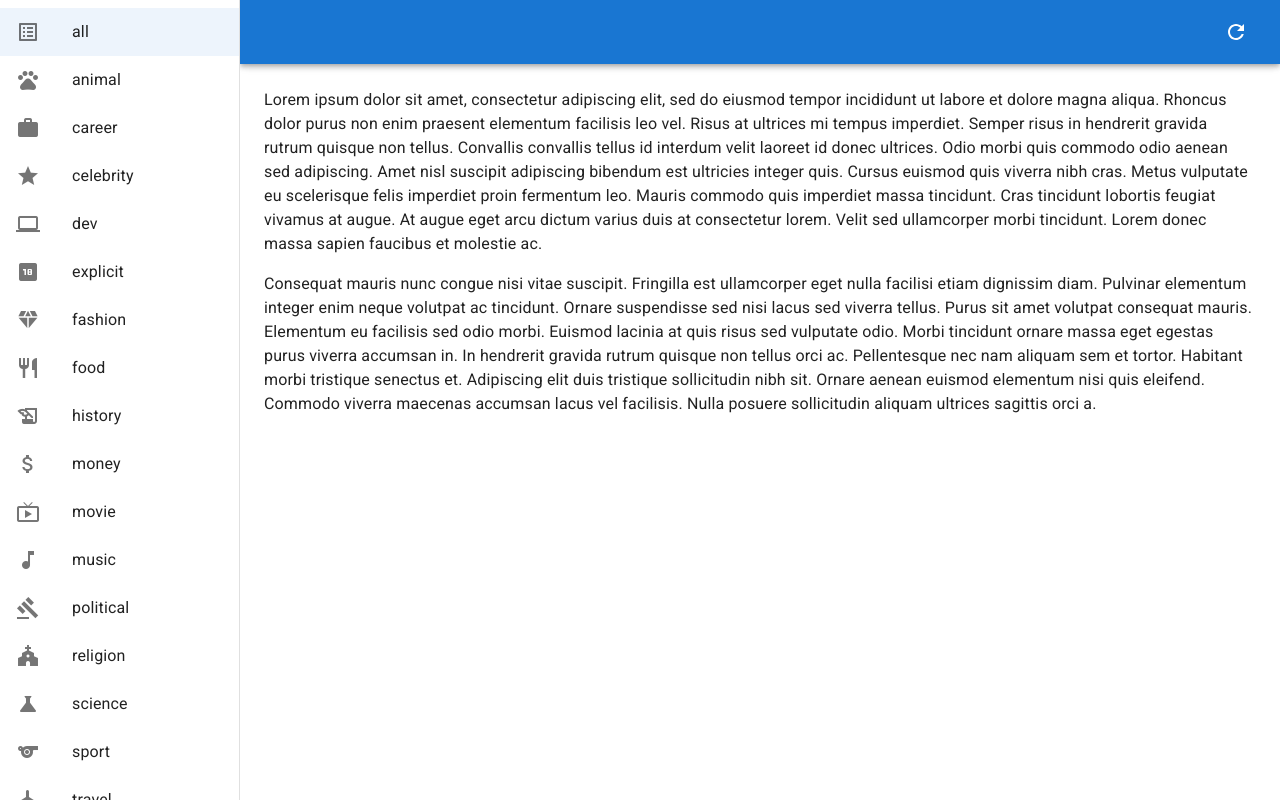
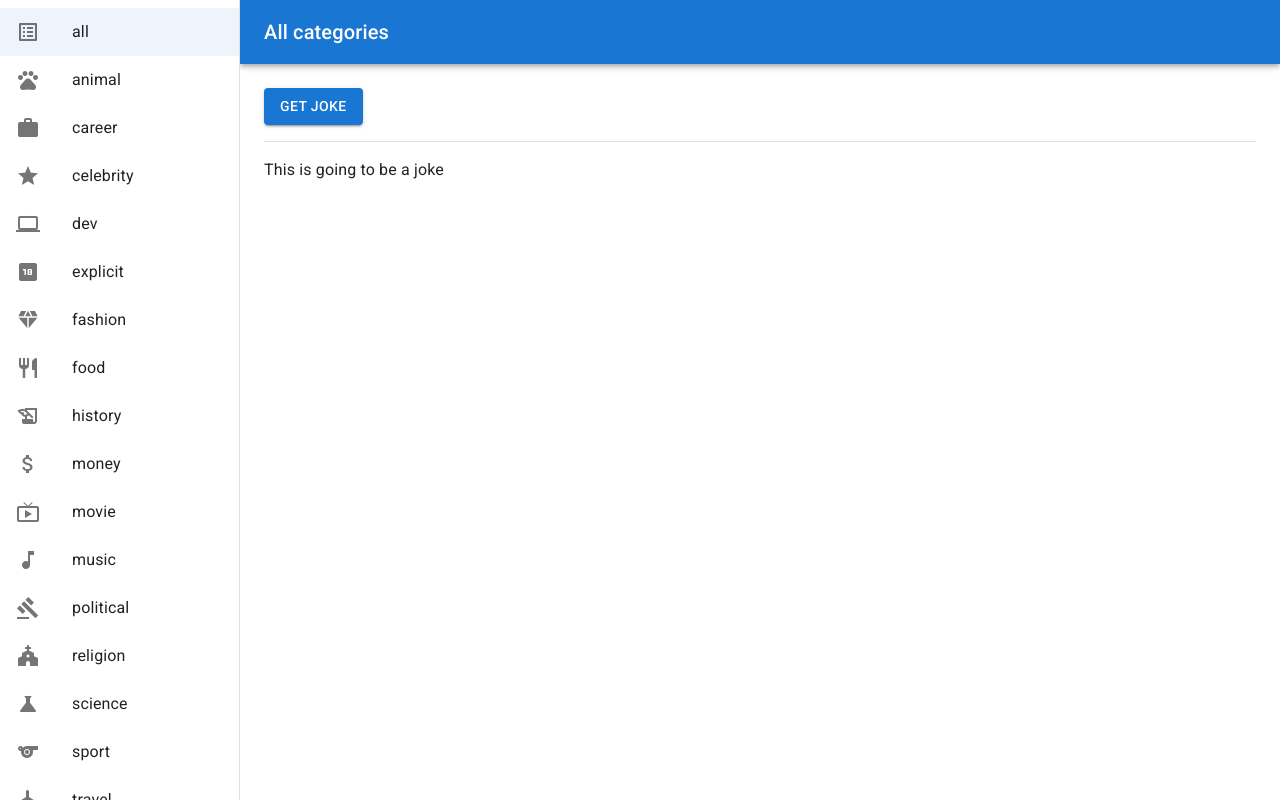
Before and after one commit to DeniLark/chuck-norris-jokes, a React (Vite) app: page / in a window 1280 px wide. Built offline with nearby package versions, Linux system fonts and the light colour scheme.

Commit message:
page get joke: design changed

```diff
--- a/src/Components/AppHeader.tsx
+++ b/src/Components/AppHeader.tsx
@@ -1,7 +1,12 @@
 import AppBar from "@mui/material/AppBar"
-import { Box, IconButton, Toolbar } from "@mui/material"
+import {
+  IconButton,
+  Toolbar,
+  Typography,
+} from "@mui/material"
 import MenuIcon from "@mui/icons-material/Menu"
-import RefreshIcon from "@mui/icons-material/Refresh"
+import { inflectionCategory } from "../utils"
+import { useAppSelector } from "../store/hooks"
 
 interface IProps {
   drawerWidth: number
@@ -12,6 +17,11 @@ function Header({
   drawerWidth,
   handleDrawerToggle,
 }: IProps) {
+  const category = useAppSelector((state) =>
+    state.app.categories.find((c) => c.selected && c.title)
+  )
+  const title = inflectionCategory(category?.title || "")
+
   return (
     <AppBar
       position="fixed"
@@ -20,13 +30,7 @@ function Header({
         ml: { sm: `${drawerWidth}px` },
       }}
     >
-      <Toolbar
-        sx={{
-          display: "flex",
-          justifyContent: "space-between",
-        }}
-      >
-        <Box>
+      <Toolbar>
         <IconButton
           color="inherit"
           aria-label="open drawer"
@@ -36,12 +40,17 @@ function Header({
         >
           <MenuIcon />
         </IconButton>
-        </Box>
-        <Box>
-          <IconButton color="inherit">
-            <RefreshIcon />
-          </IconButton>
-        </Box>
+        <Typography
+          variant="h6"
+          component="span"
+          sx={{
+            "&:first-letter": {
+              textTransform: "uppercase",
+            },
+          }}
+        >
+          {title}
+        </Typography>
       </Toolbar>
     </AppBar>
   )
--- a/src/Components/AppMain.tsx
+++ b/src/Components/AppMain.tsx
@@ -1,4 +1,10 @@
-import { Box, Toolbar, Typography } from "@mui/material"
+import {
+  Box,
+  Button,
+  Divider,
+  Toolbar,
+  Typography,
+} from "@mui/material"
 
 interface IProps {
   drawerWidth: number
@@ -15,44 +21,9 @@ function AppMain({ drawerWidth }: IProps) {
       }}
     >
       <Toolbar />
-      <Typography paragraph>
-        Lorem ipsum dolor sit amet, consectetur adipiscing
-        elit, sed do eiusmod tempor incididunt ut labore et
-        dolore magna aliqua. Rhoncus dolor purus non enim
-        praesent elementum facilisis leo vel. Risus at
-        ultrices mi tempus imperdiet. Semper risus in
-        hendrerit gravida rutrum quisque non tellus.
-        Convallis convallis tellus id interdum velit laoreet
-        id donec ultrices. Odio morbi quis commodo odio
-        aenean sed adipiscing. Amet nisl suscipit adipiscing
-        bibendum est ultricies integer quis. Cursus euismod
-        quis viverra nibh cras. Metus vulputate eu
-        scelerisque felis imperdiet proin fermentum leo.
-        Mauris commodo quis imperdiet massa tincidunt. Cras
-        tincidunt lobortis feugiat vivamus at augue. At
-        augue eget arcu dictum varius duis at consectetur
-        lorem. Velit sed ullamcorper morbi tincidunt. Lorem
-        donec massa sapien faucibus et molestie ac.
-      </Typography>
-      <Typography paragraph>
-        Consequat mauris nunc congue nisi vitae suscipit.
-        Fringilla est ullamcorper eget nulla facilisi etiam
-        dignissim diam. Pulvinar elementum integer enim
-        neque volutpat ac tincidunt. Ornare suspendisse sed
-        nisi lacus sed viverra tellus. Purus sit amet
-        volutpat consequat mauris. Elementum eu facilisis
-        sed odio morbi. Euismod lacinia at quis risus sed
-        vulputate odio. Morbi tincidunt ornare massa eget
-        egestas purus viverra accumsan in. In hendrerit
-        gravida rutrum quisque non tellus orci ac.
-        Pellentesque nec nam aliquam sem et tortor. Habitant
-        morbi tristique senectus et. Adipiscing elit duis
-        tristique sollicitudin nibh sit. Ornare aenean
-        euismod elementum nisi quis eleifend. Commodo
-        viverra maecenas accumsan lacus vel facilisis. Nulla
-        posuere sollicitudin aliquam ultrices sagittis orci
-        a.
-      </Typography>
+      <Button variant="contained">Get joke</Button>
+      <Divider sx={{ my: 2 }} />
+      <Typography>This is going to be a joke</Typography>
     </Box>
   )
 }
--- /dev/null
+++ b/src/utils.ts
@@ -0,0 +1,6 @@
+export const inflectionCategory = (
+  titleCategory: string
+): string => {
+  if (titleCategory === "all") return "all categories"
+  return `${titleCategory} category`
+}
```
Lines whose indentation alone changed are shown as unchanged.
